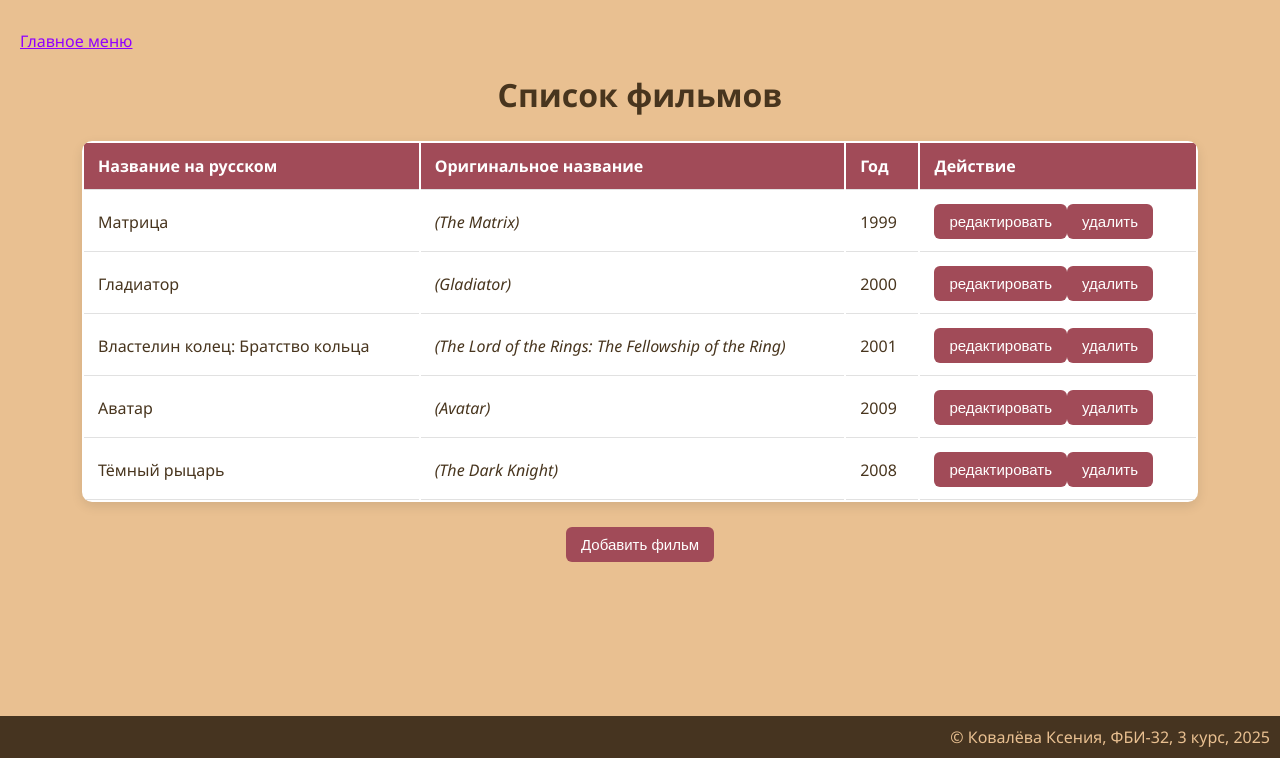
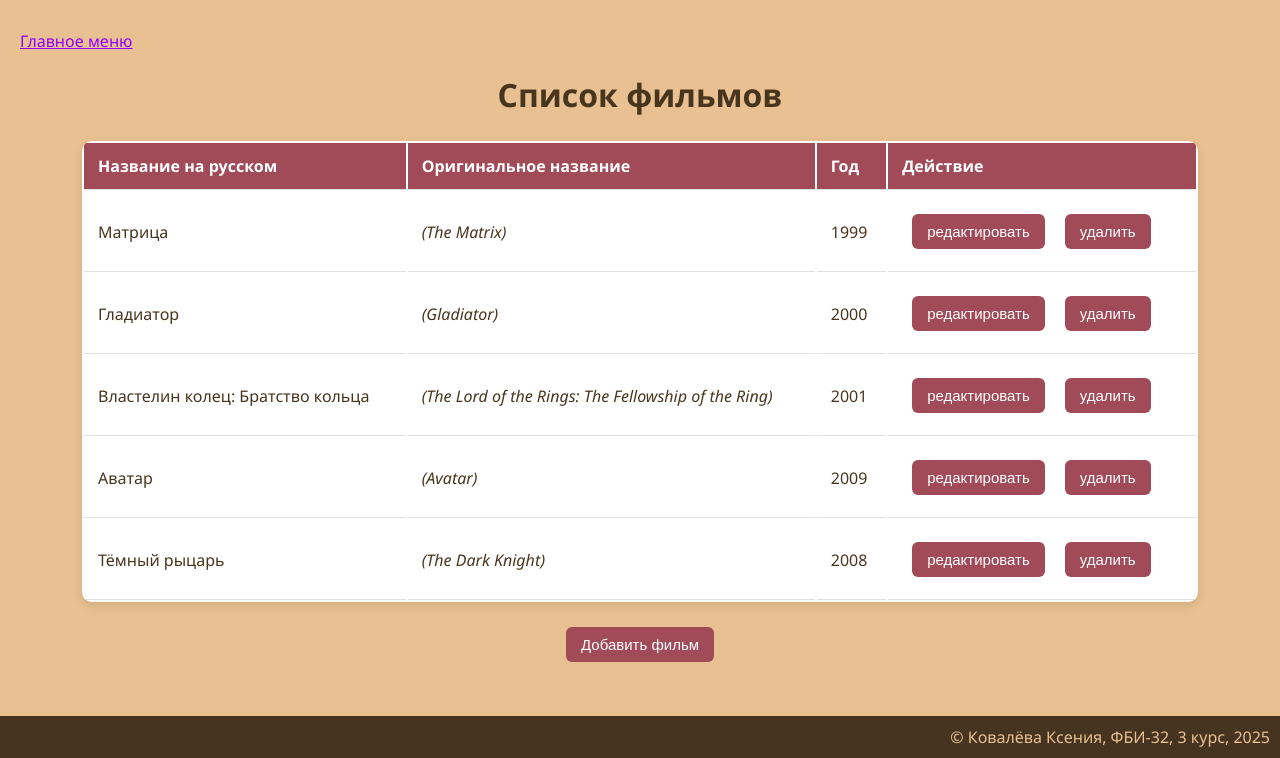
Before and after one commit to ksennnn/web-back-labs, a Flask app: page /lab7/ in a window 1280 px wide. Shown: the part 42-800 px from the top of the page. Run offline with Flask 3, Linux system fonts and the light colour scheme.

Commit message:
Правки

```diff
--- a/templates/lab7/index.html
+++ b/templates/lab7/index.html
@@ -38,7 +38,7 @@
         padding: 9px 15px;
         font-size: 15px;
         font-weight: 500;
-        margin: auto;
+        margin: 10px;
         background: #a14b58;
         color: white;
     }
```
